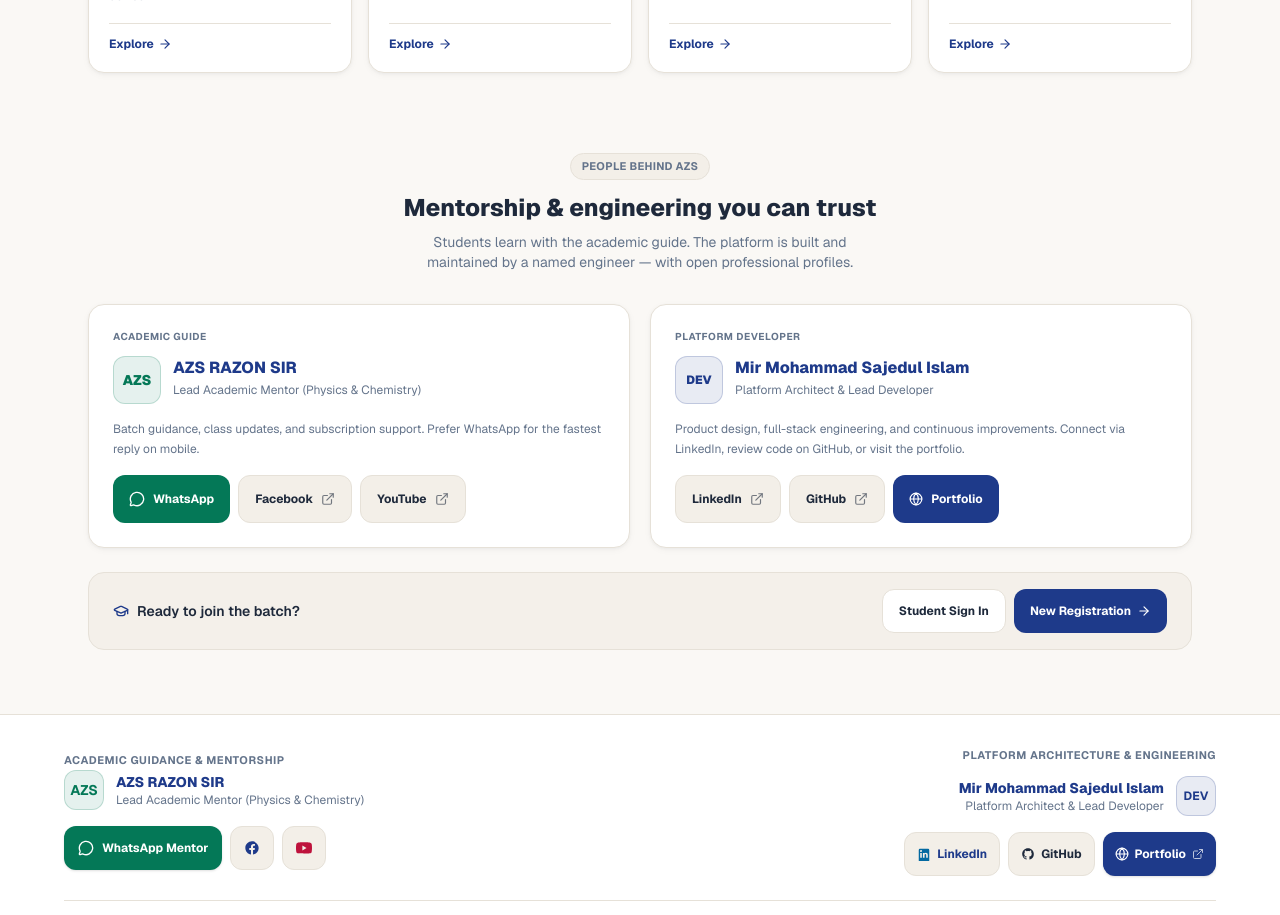
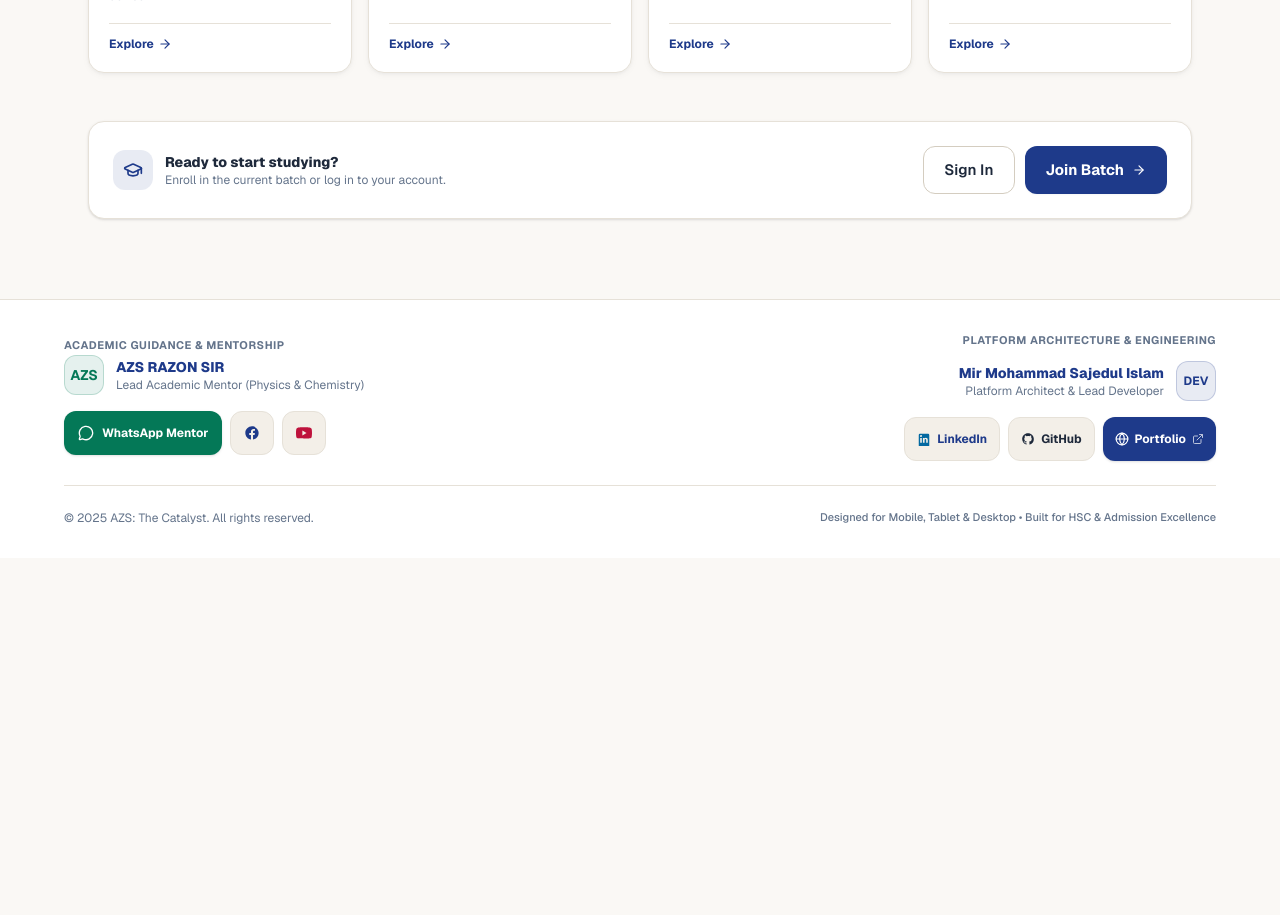
Before and after one commit to sajedulislam5840/AZS-The-Catalyst, a Next.js app in the folder frontend/: page / in a window 1280 px wide. Shown: the part 1420-2335 px from the top of the page. After the commit the page ends 1978 px from the top, so only its background shows below. Built offline with nearby package versions, Linux system fonts and the light colour scheme.

Commit message:
Refactor page layout and remove unused components
Removed unused components and sections related to the developer and teacher cards. Added a quick join strip for user engagement.

```diff
--- a/frontend/src/app/page.tsx
+++ b/frontend/src/app/page.tsx
@@ -13,12 +13,8 @@ import {
   CheckCircle2,
   GraduationCap,
   MessageSquare,
-  MessageCircle,
-  ExternalLink,
-  Globe,
 } from "lucide-react";
 import SiteFooter from "@/components/SiteFooter";
-import { DEVELOPER, TEACHER } from "@/lib/social";
 
 const features = [
   {
@@ -341,143 +337,37 @@ export default function Home() {
             </motion.article>
           ))}
         </div>
-      </section>
 
-      {/* ── Trust: Academic Guide + Developer (intentional placement) ── */}
-      <section className="relative mx-auto w-full max-w-6xl px-4 pb-16 sm:px-6">
-        <div className="text-center mb-8">
-          <span className="azs-badge mb-3">People behind AZS</span>
-          <h2 className="text-xl sm:text-2xl font-extrabold text-[#1E293B]">
-            Mentorship &amp; engineering you can trust
-          </h2>
-          <p className="mt-2 text-sm text-[#64748B] max-w-md mx-auto">
-            Students learn with the academic guide. The platform is built and maintained by a named engineer — with open professional profiles.
-          </p>
-        </div>
-
-        <div className="grid grid-cols-1 md:grid-cols-2 gap-4 sm:gap-5">
-          {/* Teacher card — primary for students */}
-          <div className="azs-card rounded-2xl p-5 sm:p-6 border border-[#E6E1D8] bg-white">
-            <p className="text-[10px] font-bold uppercase tracking-wider text-[#64748B] mb-3">
-              Academic Guide
-            </p>
-            <div className="flex items-start gap-3 mb-4">
-              <div className="w-12 h-12 rounded-xl bg-[#047857]/10 text-[#047857] border border-[#047857]/20 flex items-center justify-center font-black text-sm shrink-0">
-                AZS
-              </div>
-              <div className="min-w-0">
-                <h3 className="text-base font-extrabold text-[#1E3A8A]">{TEACHER.name}</h3>
-                <p className="text-xs text-[#64748B] mt-0.5">{TEACHER.role}</p>
-              </div>
+        {/* Quick Join Strip */}
+        <div className="mt-12 rounded-2xl border border-[#E6E1D8] bg-white p-5 sm:p-6 flex flex-col sm:flex-row items-center justify-between gap-4 shadow-sm">
+          <div className="flex items-center gap-3 text-[#1E293B]">
+            <div className="w-10 h-10 rounded-xl bg-[#1E3A8A]/10 text-[#1E3A8A] flex items-center justify-center shrink-0">
+              <GraduationCap className="w-5 h-5" />
             </div>
-            <p className="text-xs text-[#64748B] leading-relaxed mb-4">
-              Batch guidance, class updates, and subscription support. Prefer WhatsApp for the fastest reply on mobile.
-            </p>
-            <div className="flex flex-wrap gap-2">
-              <a
-                href={TEACHER.whatsapp}
-                target="_blank"
-                rel="noopener noreferrer"
-                className="min-h-[48px] px-4 rounded-xl bg-[#047857] hover:bg-[#065f46] text-white text-xs font-bold transition flex items-center gap-2 active:scale-[0.98]"
-              >
-                <MessageCircle className="w-4 h-4" />
-                WhatsApp
-              </a>
-              <a
-                href={TEACHER.facebook}
-                target="_blank"
-                rel="noopener noreferrer"
-                className="min-h-[48px] px-4 rounded-xl bg-[#F3EFE8] hover:bg-[#E6E1D8] text-[#1E293B] text-xs font-bold transition flex items-center gap-2 border border-[#E6E1D8] active:scale-[0.98]"
-              >
-                Facebook
-                <ExternalLink className="w-3.5 h-3.5 opacity-60" />
-              </a>
-              <a
-                href={TEACHER.youtube}
-                target="_blank"
-                rel="noopener noreferrer"
-                className="min-h-[48px] px-4 rounded-xl bg-[#F3EFE8] hover:bg-[#E6E1D8] text-[#1E293B] text-xs font-bold transition flex items-center gap-2 border border-[#E6E1D8] active:scale-[0.98]"
-              >
-                YouTube
-                <ExternalLink className="w-3.5 h-3.5 opacity-60" />
-              </a>
+            <div>
+              <h4 className="text-sm font-extrabold">Ready to start studying?</h4>
+              <p className="text-xs text-[#64748B]">Enroll in the current batch or log in to your account.</p>
             </div>
           </div>
-
-          {/* Developer card — credibility */}
-          <div className="azs-card rounded-2xl p-5 sm:p-6 border border-[#E6E1D8] bg-white">
-            <p className="text-[10px] font-bold uppercase tracking-wider text-[#64748B] mb-3">
-              Platform Developer
-            </p>
-            <div className="flex items-start gap-3 mb-4">
-              <div className="w-12 h-12 rounded-xl bg-[#1E3A8A]/10 text-[#1E3A8A] border border-[#1E3A8A]/20 flex items-center justify-center font-black text-xs shrink-0">
-                DEV
-              </div>
-              <div className="min-w-0">
-                <h3 className="text-base font-extrabold text-[#1E3A8A]">{DEVELOPER.name}</h3>
-                <p className="text-xs text-[#64748B] mt-0.5">{DEVELOPER.role}</p>
-              </div>
-            </div>
-            <p className="text-xs text-[#64748B] leading-relaxed mb-4">
-              Product design, full-stack engineering, and continuous improvements. Connect via LinkedIn, review code on GitHub, or visit the portfolio.
-            </p>
-            <div className="flex flex-wrap gap-2">
-              <a
-                href={DEVELOPER.linkedin}
-                target="_blank"
-                rel="noopener noreferrer"
-                className="min-h-[48px] px-4 rounded-xl bg-[#F3EFE8] hover:bg-[#E6E1D8] text-[#1E293B] text-xs font-bold transition flex items-center gap-2 border border-[#E6E1D8] active:scale-[0.98]"
-              >
-                LinkedIn
-                <ExternalLink className="w-3.5 h-3.5 opacity-60" />
-              </a>
-              <a
-                href={DEVELOPER.github}
-                target="_blank"
-                rel="noopener noreferrer"
-                className="min-h-[48px] px-4 rounded-xl bg-[#F3EFE8] hover:bg-[#E6E1D8] text-[#1E293B] text-xs font-bold transition flex items-center gap-2 border border-[#E6E1D8] active:scale-[0.98]"
-              >
-                GitHub
-                <ExternalLink className="w-3.5 h-3.5 opacity-60" />
-              </a>
-              <a
-                href={DEVELOPER.portfolio}
-                target="_blank"
-                rel="noopener noreferrer"
-                className="min-h-[48px] px-4 rounded-xl bg-[#1E3A8A] hover:bg-[#1E40AF] text-white text-xs font-bold transition flex items-center gap-2 active:scale-[0.98]"
-              >
-                <Globe className="w-3.5 h-3.5" />
-                Portfolio
-              </a>
-            </div>
-          </div>
-        </div>
-
-        {/* Quick auth strip */}
-        <div className="mt-6 rounded-2xl border border-[#E6E1D8] bg-[#F3EFE8]/80 px-4 py-4 sm:px-6 flex flex-col sm:flex-row items-center justify-between gap-3">
-          <div className="flex items-center gap-2 text-sm text-[#1E293B] font-semibold">
-            <GraduationCap className="w-4 h-4 text-[#1E3A8A]" />
-            <span>Ready to join the batch?</span>
-          </div>
-          <div className="flex flex-wrap items-center justify-center gap-2">
+          <div className="flex items-center gap-2.5 w-full sm:w-auto">
             <Link
               href="/login"
-              className="min-h-[44px] px-4 rounded-xl bg-white border border-[#E6E1D8] text-xs font-bold text-[#1E293B] flex items-center hover:bg-[#FAF8F5] transition"
+              className="azs-btn-ghost !w-auto flex-1 sm:flex-none min-h-[44px] px-4 text-xs font-bold"
             >
-              Student Sign In
+              Sign In
             </Link>
             <Link
               href="/register"
-              className="min-h-[44px] px-4 rounded-xl bg-[#1E3A8A] text-white text-xs font-bold flex items-center gap-1.5 hover:bg-[#1E40AF] transition"
+              className="azs-btn-primary !w-auto flex-1 sm:flex-none min-h-[44px] px-5 text-xs font-bold"
             >
-              New Registration
+              <span>Join Batch</span>
               <ArrowRight className="w-3.5 h-3.5" />
             </Link>
           </div>
         </div>
       </section>
 
-      {/* ── Shared professional footer (teacher + developer links) ── */}
+      {/* ── Single Unified Site Footer ── */}
       <SiteFooter />
     </main>
   );
```
